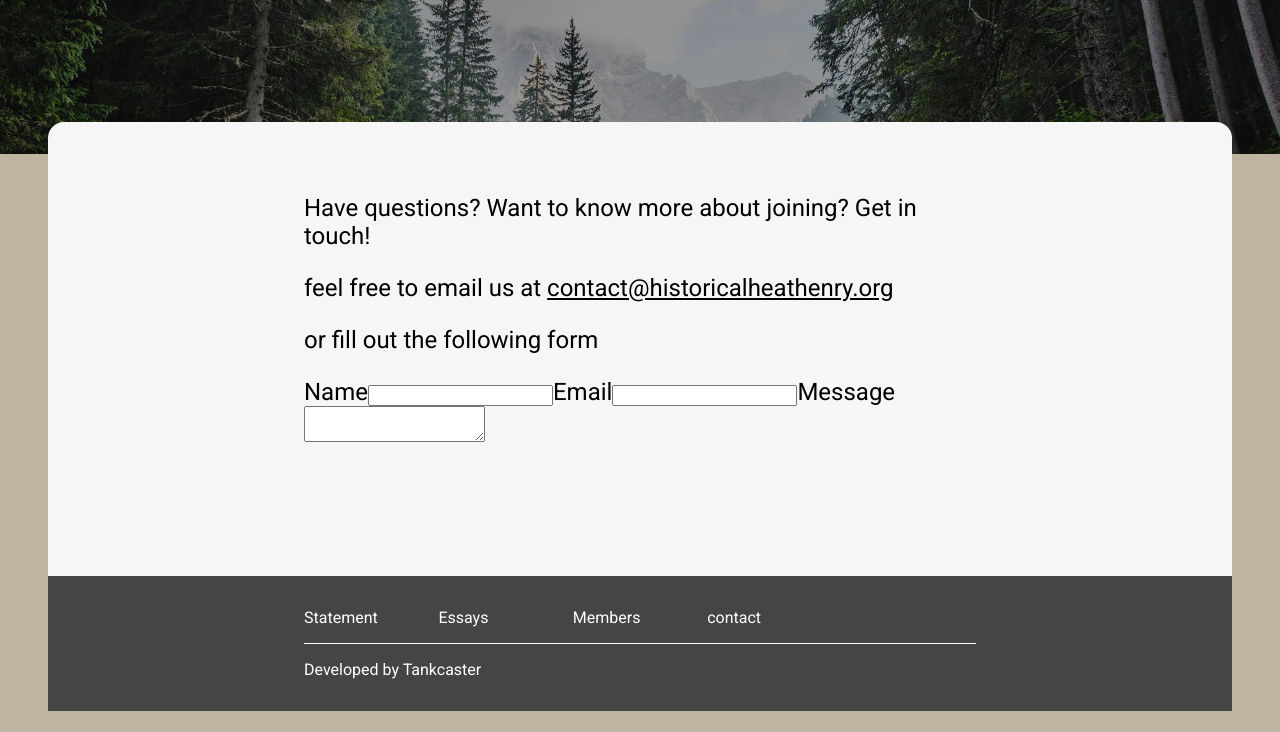
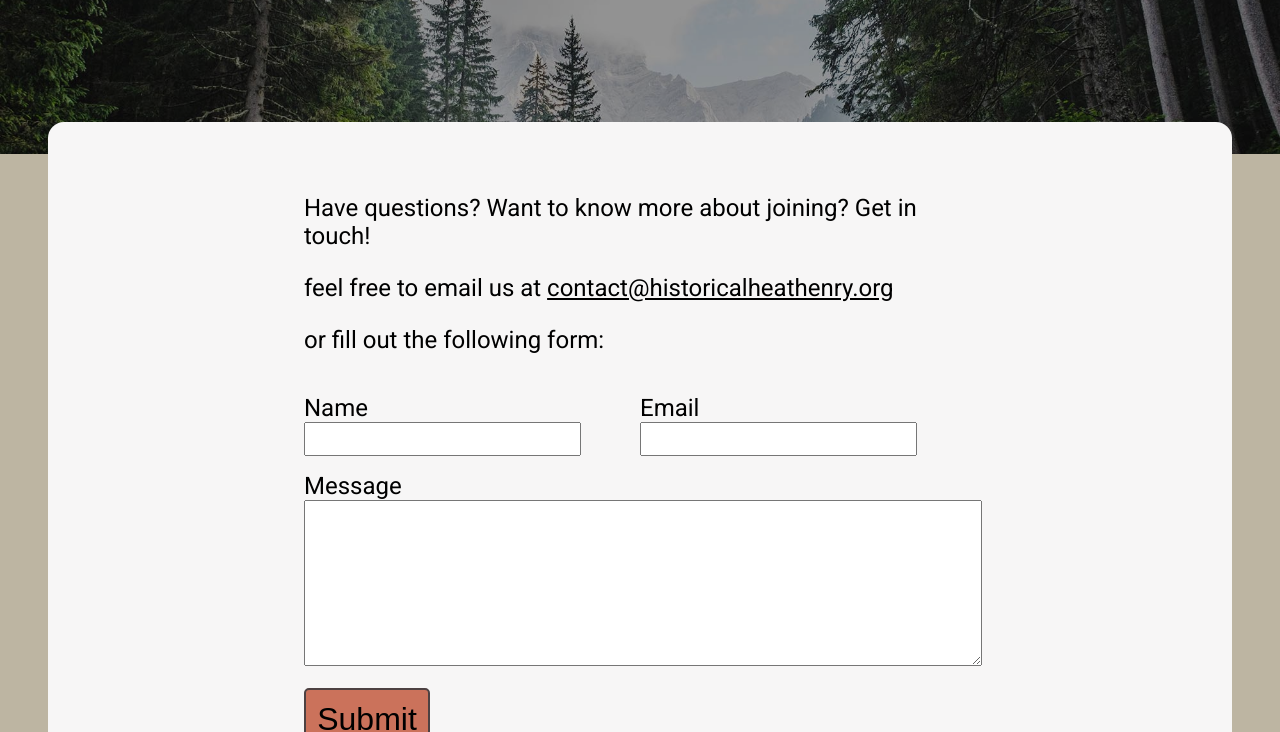
Before and after one commit to SalixArctica/ahh, a Gatsby site: page /contact in a window 1280 px wide. Shown: the part 220-952 px from the top of the page. Before the commit the page ends 931 px from the top, so only its background shows below. Built offline with nearby package versions, Linux system fonts and the light colour scheme; Gatsby itself is replaced by a stand-in of ours.

Commit message:
added styled input elements

```diff
--- /dev/null
+++ b/src/components/InputElems.js
@@ -0,0 +1,52 @@
+import React from 'react';
+import styled from 'styled-components';
+import * as colors from './colors.json';
+
+const Label = styled.label`
+    display: block;
+    margin-top: 1rem;
+    grid-column: ${props => props.span ? '1 / span ' + props.span: null}
+`
+const Tinput = styled.input`
+    display: block;
+    width: 80%;
+    font-size: 1.5rem;
+`
+
+const Tarea = styled.textarea`
+    width: 100%;
+    grid-column: 1 / span 2;
+    min-height: 10rem;
+    font-size: 1.5rem;
+`
+
+const DaButton = styled.button`
+    background-color: #CB725B;
+    font-size: 2rem;
+    border-radius: 5px;
+    padding: .7rem;
+    border: none;
+    margin: 1rem 0 1rem 0;
+    cursor: pointer;
+    border: 2px solid ${colors.brown};
+`
+
+const TextInput = (props) => (
+    <Label>
+        {props.label}
+        <Tinput type='text' onChange={props.onChange}></Tinput>
+    </Label>
+)
+
+const TextArea = (props) => (
+    <Label span={props.span}>
+        {props.label}
+        <Tarea></Tarea>
+    </Label>
+)
+
+const Button = (props) => (
+    <DaButton onClick={props.onClick}>Submit</DaButton>
+)
+
+export { TextInput, TextArea, Button }
--- a/src/pages/contact.js
+++ b/src/pages/contact.js
@@ -2,6 +2,8 @@ import React from 'react';
 import Layout from '../components/Layout';
 import Banner from '../components/Banner';
 import Container from '../components/Container';
+import { TextInput, TextArea, Button } from '../components/InputElems';
+import Grid from '../components/Grid';
 
 export default () => (
     <Layout>
@@ -11,17 +13,15 @@ export default () => (
         <Container>
             <p>Have questions? Want to know more about joining? Get in touch!</p>
             <p>feel free to email us at <u>contact@historicalheathenry.org</u></p>
-            <p>or fill out the following form</p>
+            <p>or fill out the following form:</p>
 
-            <label>Name
-                <input type='text'></input>
-            </label>
-            <label>Email
-                <input type='text'></input>
-            </label>
-            <label>Message
-                <textarea></textarea>
-            </label>
+            <Grid>
+                <TextInput label='Name'/>
+                <TextInput label='Email'/>
+                <TextArea label='Message' span='2'/>
+            </Grid>
+            <Button></Button>
+
         </Container>
     </Layout>
 )
--- a/src/pages/index.js
+++ b/src/pages/index.js
@@ -50,12 +50,12 @@ export default ({ data }) => (
             <h2 style={{borderBottom: '1px solid black', marginBottom: '.5rem'}}>Recent Posts</h2>
             <Grid col='3'>
                 {data.allMarkdownRemark.edges.map(({ node }) => (
-                    <Link to={node.fields.slug} style={{marginRight: '1rem'}}>
+                    <Link to={node.fields.slug} style={{marginRight: '2rem'}}>
                         <div key={node.id}  style={{"marginBottom": "5rem"}}>
-                        <h5 style={{marginBottom: '0'}}>
+                        <h5 style={{marginBottom: '0', borderBottom: '1px solid black'}}>
                             {node.frontmatter.title}{" "}
                         </h5>
-                        <p style={{fontSize: '1rem'}}>{node.excerpt}</p>
+                        <p style={{fontSize: '1rem', marginTop: '0rem'}}>{node.excerpt}</p>
                         </div>
                     </Link>
                 ))}
```
Also changed, not shown: src/pages/blog.js (+8 -4 lines).
